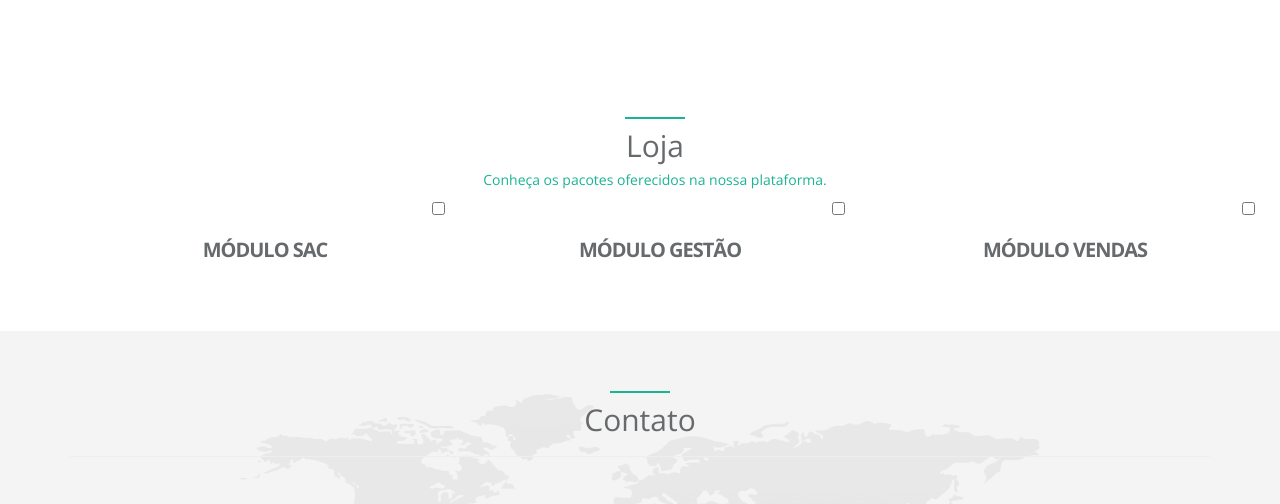
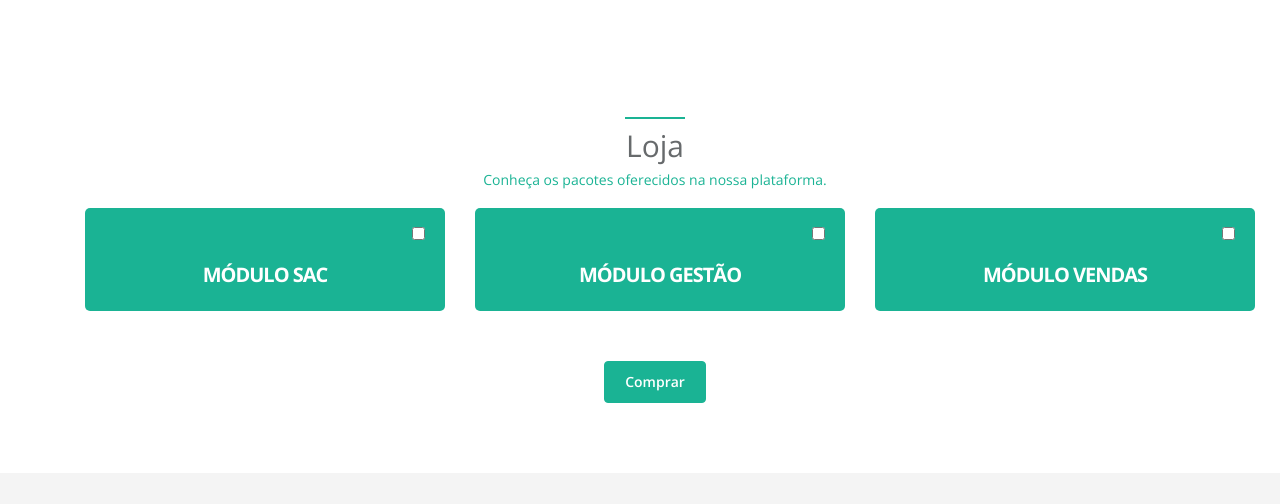
Before and after one commit to thaliafarias/responsivo, a plain HTML site: page index.html in a window 1280 px wide. Shown: the part 5505-6009 px from the top of the page. Drawn offline with nearby package versions, Linux system fonts and the light colour scheme.

Commit message:
Nova Atualização

```diff
--- a/css/style.css
+++ b/css/style.css
@@ -1075,3 +1075,12 @@ section.comments {
     visibility: hidden;
   }
 }
+
+  .ibox {
+  border-radius: 5px;
+  padding: 15px 20px;
+  margin-bottom: 10px;
+  margin-top: 10px;
+  background-color: #1ab394;
+  color: #ffffff;
+  }
--- a/index.html
+++ b/index.html
@@ -804,10 +804,10 @@
             <div class="ibox">
              <div class="ibox-title">
               <p class="text-right">
-                 <input type="checkbox" id="Mod_i" name="modulo" value="Mod i" onClick="comprar()">
+               <input type="checkbox" id="Mod_ii" name="modulo" value="Mod ii" onClick="carrinho()">
              </p>
              <div class="ibox-content">
-                 <h2 class="text-center"><b>Módulo SAC</b></h2>
+               <h2 class="text-center"><B>Módulo SAC</b></h2>
              </div>
            </div>
          </div>
@@ -817,7 +817,7 @@
             <div class="ibox">
              <div class="ibox-title">
               <p class="text-right">
-               <input type="checkbox" id="Mod_ii" name="modulo" value="Mod ii" onClick="comprar()">
+               <input type="checkbox" id="Mod_ii" name="modulo" value="Mod ii" onClick="carrinho()">
              </p>
              <div class="ibox-content">
                <h2 class="text-center"><B>Módulo Gestão</b></h2>
@@ -830,7 +830,7 @@
             <div class="ibox">
              <div class="ibox-title">
               <p class="text-right">
-               <input type="checkbox" id="Mod_iii" name="modulo" value="Mod iii" onClick="comprar()">
+               <input type="checkbox" id="Mod_iii" name="modulo" value="Mod iii" onClick="carrinho()">
              </p>
              <div class="ibox-content">
                <h2 class="text-center"> <b>Módulo Vendas</b></h2>
@@ -838,7 +838,12 @@
            </div>
          </div>
        </div>
-
+      <div class="row" id="Comprar">
+       <div class="col-lg-12 text-center fadeIn" style="visibility: visible; animation-name: FadeIn;">
+       <br><br><button class="btn btn-primary" name="comprar" onClick="comprar()">Comprar</button>
+       <p id="confirm" style="color: #1ab394;"></p>
+    </div>
+    </div>
   </div>
    </div>
  </section>
--- a/js/comprar.js
+++ b/js/comprar.js
@@ -1,4 +1,4 @@
-function comprar(){
+function carrinho() {
 
   var modulo = document.getElementsByName('modulo');
   for (var i = 0; i < modulo.length; i++){
@@ -17,3 +17,14 @@ function comprar(){
   }
 
 }
+
+function comprar() {
+
+  var comprar
+  if (confirm("Você tem certeza que comprar os pacotes?")) {
+    comprar = "Sua compra foi confirmada!";
+  } else {
+    comprar = "Sua compra foi cancelada!";
+  }
+  document.getElementById("confirm").innerHTML = comprar;
+}
```
Lines whose indentation alone changed are shown as unchanged.
